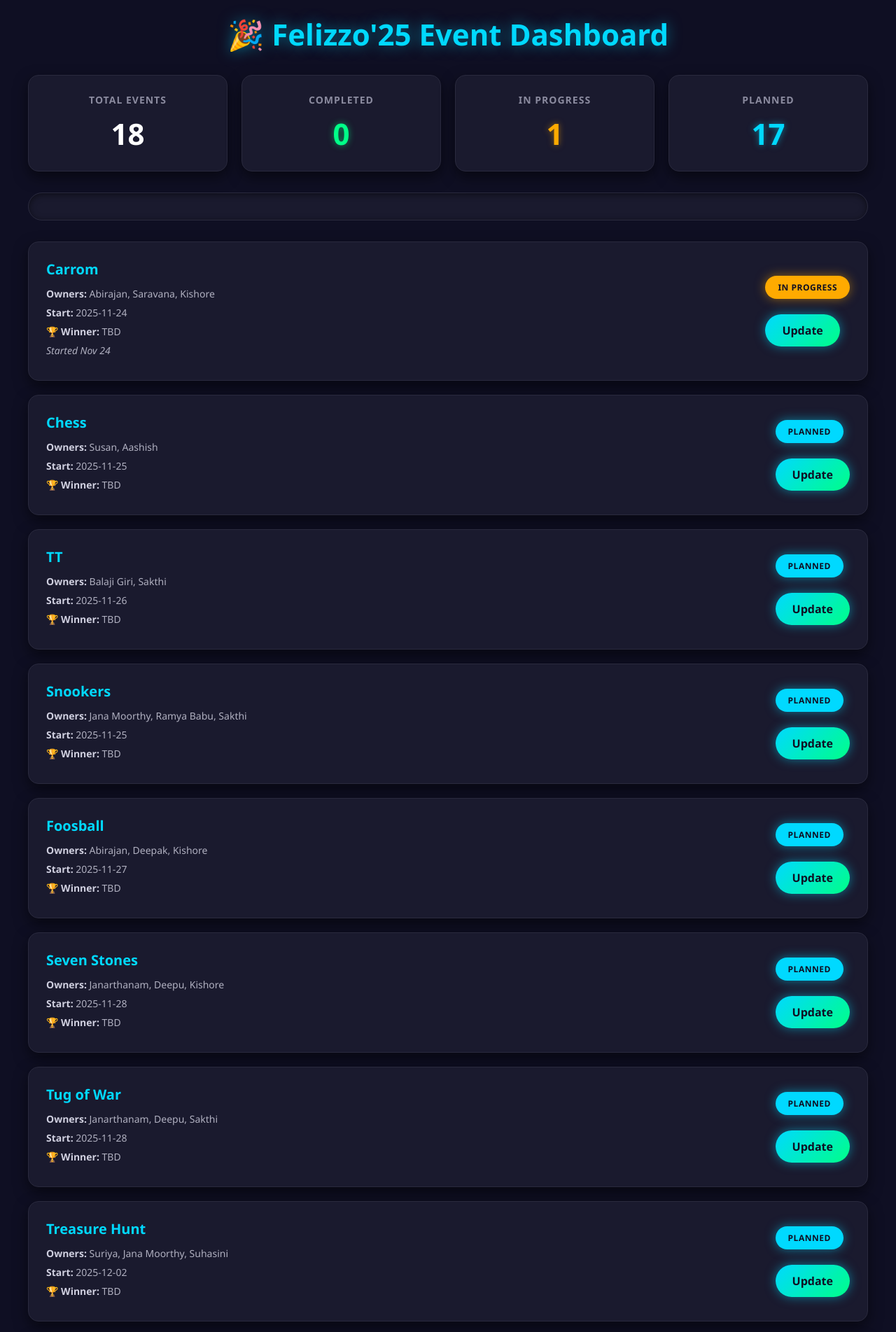
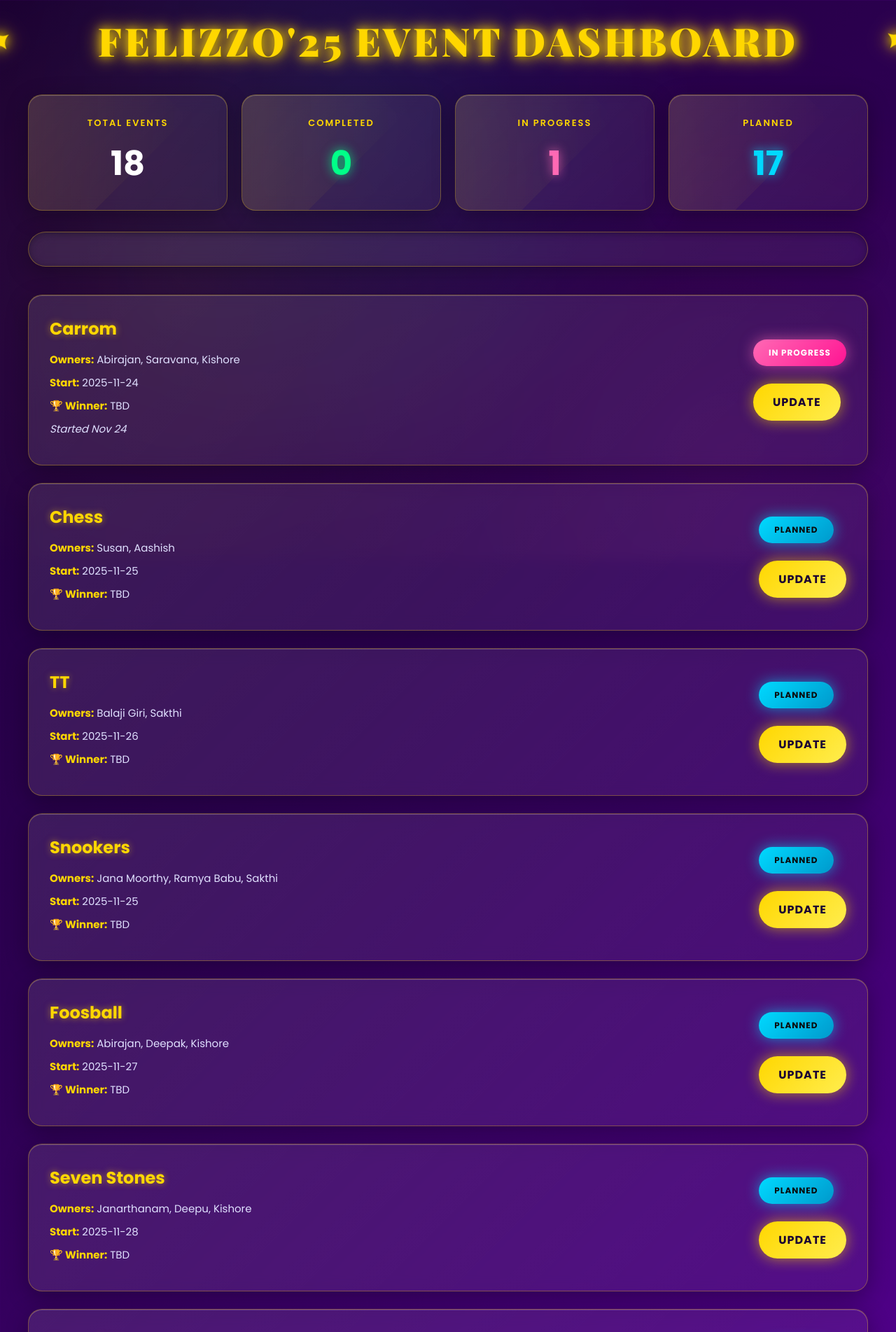
Before and after one commit to miniphotos93-boop/felizzo25-dashboard, a Flask app: page / in a window 1280 px wide. Shown: the top 1903 px of the page at 70% size. Run offline with Flask 3, Linux system fonts and the light colour scheme.

Commit message:
Apply glamorous bling theme with gold sparkle effects

```diff
--- a/templates/dashboard.html
+++ b/templates/dashboard.html
@@ -2,112 +2,260 @@
 <html>
 <head>
     <title>Felizzo'25 Dashboard</title>
+    <link href="https://fonts.googleapis.com/css2?family=Playfair+Display:wght@700;900&family=Poppins:wght@400;600;700&display=swap" rel="stylesheet">
     <style>
         * { margin: 0; padding: 0; box-sizing: border-box; }
         body {
-            font-family: 'Segoe UI', Tahoma, Geneva, Verdana, sans-serif;
-            background: #0f0f23;
+            font-family: 'Poppins', sans-serif;
+            background: linear-gradient(135deg, #1a0033 0%, #2d0052 25%, #4a0080 50%, #6b00b3 75%, #8b00e6 100%);
             min-height: 100vh;
             padding: 20px;
+            position: relative;
+            overflow-x: hidden;
         }
-        .container { max-width: 1200px; margin: 0 auto; }
+        body::before {
+            content: '';
+            position: fixed;
+            top: 0;
+            left: 0;
+            width: 100%;
+            height: 100%;
+            background:
+                radial-gradient(circle at 20% 50%, rgba(255, 215, 0, 0.1) 0%, transparent 50%),
+                radial-gradient(circle at 80% 80%, rgba(255, 105, 180, 0.1) 0%, transparent 50%),
+                radial-gradient(circle at 40% 20%, rgba(0, 255, 255, 0.1) 0%, transparent 50%);
+            pointer-events: none;
+            animation: shimmer 8s ease-in-out infinite;
+        }
+        @keyframes shimmer {
+            0%, 100% { opacity: 0.5; }
+            50% { opacity: 1; }
+        }
+        .container { max-width: 1200px; margin: 0 auto; position: relative; z-index: 1; }
         h1 {
-            color: #00d9ff;
-            margin-bottom: 30px;
+            font-family: 'Playfair Display', serif;
+            color: #ffd700;
+            margin-bottom: 40px;
             text-align: center;
-            font-size: 42px;
-            text-shadow: 0 0 20px rgba(0, 217, 255, 0.5);
-            animation: fadeIn 0.5s;
+            font-size: 56px;
+            font-weight: 900;
+            text-transform: uppercase;
+            letter-spacing: 4px;
+            text-shadow:
+                0 0 10px rgba(255, 215, 0, 0.8),
+                0 0 20px rgba(255, 215, 0, 0.6),
+                0 0 30px rgba(255, 215, 0, 0.4),
+                2px 2px 4px rgba(0, 0, 0, 0.5);
+            animation: sparkle 3s ease-in-out infinite;
+            position: relative;
         }
-        @keyframes fadeIn { from { opacity: 0; transform: translateY(-20px); } to { opacity: 1; transform: translateY(0); } }
+        h1::before {
+            content: '✦';
+            position: absolute;
+            left: -60px;
+            top: 50%;
+            transform: translateY(-50%);
+            font-size: 40px;
+            animation: rotate 4s linear infinite;
+        }
+        h1::after {
+            content: '✦';
+            position: absolute;
+            right: -60px;
+            top: 50%;
+            transform: translateY(-50%);
+            font-size: 40px;
+            animation: rotate 4s linear infinite reverse;
+        }
+        @keyframes sparkle {
+            0%, 100% { text-shadow:
+                0 0 10px rgba(255, 215, 0, 0.8),
+                0 0 20px rgba(255, 215, 0, 0.6),
+                0 0 30px rgba(255, 215, 0, 0.4),
+                2px 2px 4px rgba(0, 0, 0, 0.5); }
+            50% { text-shadow:
+                0 0 20px rgba(255, 215, 0, 1),
+                0 0 30px rgba(255, 215, 0, 0.8),
+                0 0 40px rgba(255, 215, 0, 0.6),
+                2px 2px 4px rgba(0, 0, 0, 0.5); }
+        }
+        @keyframes rotate {
+            from { transform: translateY(-50%) rotate(0deg); }
+            to { transform: translateY(-50%) rotate(360deg); }
+        }
         .stats { display: grid; grid-template-columns: repeat(4, 1fr); gap: 20px; margin-bottom: 30px; }
         .stat-card {
-            background: #1a1a2e;
-            padding: 25px;
-            border-radius: 15px;
-            box-shadow: 0 8px 20px rgba(0,0,0,0.5);
+            background: linear-gradient(135deg, rgba(255, 255, 255, 0.1), rgba(255, 255, 255, 0.05));
+            backdrop-filter: blur(10px);
+            padding: 30px;
+            border-radius: 20px;
+            box-shadow:
+                0 8px 32px rgba(0, 0, 0, 0.3),
+                inset 0 1px 0 rgba(255, 255, 255, 0.2);
             text-align: center;
-            transition: transform 0.3s, box-shadow 0.3s;
-            border: 1px solid #2a2a3e;
+            transition: all 0.3s;
+            border: 1px solid rgba(255, 215, 0, 0.3);
+            position: relative;
+            overflow: hidden;
         }
-        .stat-card:hover { transform: translateY(-5px); box-shadow: 0 12px 30px rgba(0, 217, 255, 0.3); }
-        .stat-card h3 { color: #8b8b9f; font-size: 14px; margin-bottom: 10px; text-transform: uppercase; letter-spacing: 1px; }
-        .stat-card .number { font-size: 42px; font-weight: bold; color: #fff; }
-        .completed { color: #00ff88 !important; text-shadow: 0 0 10px rgba(0, 255, 136, 0.5); }
-        .in-progress { color: #ffaa00 !important; text-shadow: 0 0 10px rgba(255, 170, 0, 0.5); }
-        .planned { color: #00d9ff !important; text-shadow: 0 0 10px rgba(0, 217, 255, 0.5); }
+        .stat-card::before {
+            content: '';
+            position: absolute;
+            top: -50%;
+            left: -50%;
+            width: 200%;
+            height: 200%;
+            background: linear-gradient(45deg, transparent, rgba(255, 215, 0, 0.1), transparent);
+            animation: shine 3s infinite;
+        }
+        @keyframes shine {
+            0% { transform: translateX(-100%) translateY(-100%) rotate(45deg); }
+            100% { transform: translateX(100%) translateY(100%) rotate(45deg); }
+        }
+        .stat-card:hover {
+            transform: translateY(-8px) scale(1.02);
+            box-shadow:
+                0 12px 40px rgba(255, 215, 0, 0.4),
+                inset 0 1px 0 rgba(255, 255, 255, 0.3);
+            border-color: rgba(255, 215, 0, 0.6);
+        }
+        .stat-card h3 { color: #ffd700; font-size: 13px; margin-bottom: 12px; text-transform: uppercase; letter-spacing: 2px; font-weight: 600; }
+        .stat-card .number { font-size: 48px; font-weight: 700; color: #fff; position: relative; z-index: 1; }
+        .completed { color: #00ff88 !important; text-shadow: 0 0 15px rgba(0, 255, 136, 0.8); }
+        .in-progress { color: #ff69b4 !important; text-shadow: 0 0 15px rgba(255, 105, 180, 0.8); }
+        .planned { color: #00d9ff !important; text-shadow: 0 0 15px rgba(0, 217, 255, 0.8); }
         .progress-bar {
-            background: #1a1a2e;
-            height: 40px;
-            border-radius: 20px;
+            background: linear-gradient(135deg, rgba(255, 255, 255, 0.1), rgba(255, 255, 255, 0.05));
+            backdrop-filter: blur(10px);
+            height: 50px;
+            border-radius: 25px;
             overflow: hidden;
-            margin-bottom: 30px;
-            box-shadow: inset 0 2px 10px rgba(0,0,0,0.5);
-            border: 1px solid #2a2a3e;
+            margin-bottom: 40px;
+            box-shadow:
+                0 8px 32px rgba(0, 0, 0, 0.3),
+                inset 0 2px 10px rgba(0, 0, 0, 0.3);
+            border: 1px solid rgba(255, 215, 0, 0.3);
         }
         .progress-fill {
-            background: linear-gradient(90deg, #00ff88, #00d9ff);
+            background: linear-gradient(90deg, #ffd700, #ffed4e, #ffd700);
+            background-size: 200% 100%;
             height: 100%;
             display: flex;
             align-items: center;
             justify-content: center;
-            color: #0f0f23;
-            font-weight: bold;
-            font-size: 16px;
+            color: #1a0033;
+            font-weight: 700;
+            font-size: 18px;
             transition: width 0.5s ease;
-            box-shadow: 0 0 20px rgba(0, 255, 136, 0.5);
+            box-shadow: 0 0 30px rgba(255, 215, 0, 0.8);
             white-space: nowrap;
             overflow: hidden;
+            animation: gradientMove 3s ease infinite;
         }
-        .events-grid { display: grid; gap: 20px; }
+        @keyframes gradientMove {
+            0%, 100% { background-position: 0% 50%; }
+            50% { background-position: 100% 50%; }
+        }
+        .events-grid { display: grid; gap: 25px; }
         .event-card {
-            background: #1a1a2e;
-            padding: 25px;
-            border-radius: 15px;
-            box-shadow: 0 8px 20px rgba(0,0,0,0.5);
+            background: linear-gradient(135deg, rgba(255, 255, 255, 0.1), rgba(255, 255, 255, 0.05));
+            backdrop-filter: blur(10px);
+            padding: 30px;
+            border-radius: 20px;
+            box-shadow:
+                0 8px 32px rgba(0, 0, 0, 0.3),
+                inset 0 1px 0 rgba(255, 255, 255, 0.2);
             display: grid;
             grid-template-columns: 1fr auto;
-            gap: 20px;
+            gap: 25px;
             align-items: center;
-            transition: transform 0.3s, box-shadow 0.3s;
-            border-left: 5px solid #00d9ff;
-            border: 1px solid #2a2a3e;
+            transition: all 0.3s;
+            border-left: 5px solid #ffd700;
+            border: 1px solid rgba(255, 215, 0, 0.3);
+            position: relative;
+            overflow: hidden;
         }
-        .event-card:hover { transform: translateX(5px); box-shadow: 0 12px 30px rgba(0, 217, 255, 0.3); }
-        .event-info h3 { color: #00d9ff; margin-bottom: 12px; font-size: 20px; }
-        .event-info p { color: #b0b0c0; margin: 8px 0; font-size: 14px; }
-        .event-info p strong { color: #d0d0e0; }
+        .event-card::before {
+            content: '';
+            position: absolute;
+            top: -50%;
+            left: -50%;
+            width: 200%;
+            height: 200%;
+            background: linear-gradient(45deg, transparent, rgba(255, 215, 0, 0.05), transparent);
+            animation: shine 4s infinite;
+        }
+        .event-card:hover {
+            transform: translateX(8px) scale(1.01);
+            box-shadow:
+                0 12px 40px rgba(255, 215, 0, 0.4),
+                inset 0 1px 0 rgba(255, 255, 255, 0.3);
+            border-color: rgba(255, 215, 0, 0.6);
+        }
+        .event-info h3 {
+            color: #ffd700;
+            margin-bottom: 15px;
+            font-size: 24px;
+            font-weight: 700;
+            text-shadow: 0 0 10px rgba(255, 215, 0, 0.5);
+            position: relative;
+            z-index: 1;
+        }
+        .event-info p { color: #e0e0ff; margin: 10px 0; font-size: 15px; position: relative; z-index: 1; }
+        .event-info p strong { color: #ffd700; }
         .status-badge {
             display: inline-block;
-            padding: 8px 18px;
-            border-radius: 25px;
+            padding: 10px 22px;
+            border-radius: 30px;
             font-size: 12px;
-            font-weight: bold;
+            font-weight: 700;
             text-transform: uppercase;
-            letter-spacing: 0.5px;
+            letter-spacing: 1px;
+            position: relative;
+            z-index: 1;
         }
-        .status-completed { background: #00ff88; color: #0f0f23; box-shadow: 0 0 15px rgba(0, 255, 136, 0.5); }
-        .status-in-progress { background: #ffaa00; color: #0f0f23; box-shadow: 0 0 15px rgba(255, 170, 0, 0.5); }
-        .status-planned { background: #00d9ff; color: #0f0f23; box-shadow: 0 0 15px rgba(0, 217, 255, 0.5); }
+        .status-completed {
+            background: linear-gradient(135deg, #00ff88, #00cc6a);
+            color: #0a0a0a;
+            box-shadow: 0 0 20px rgba(0, 255, 136, 0.6);
+        }
+        .status-in-progress {
+            background: linear-gradient(135deg, #ff69b4, #ff1493);
+            color: #fff;
+            box-shadow: 0 0 20px rgba(255, 105, 180, 0.6);
+        }
+        .status-planned {
+            background: linear-gradient(135deg, #00d9ff, #0099cc);
+            color: #0a0a0a;
+            box-shadow: 0 0 20px rgba(0, 217, 255, 0.6);
+        }
         .btn {
-            padding: 12px 24px;
-            background: linear-gradient(135deg, #00d9ff, #00ff88);
-            color: #0f0f23;
+            padding: 14px 28px;
+            background: linear-gradient(135deg, #ffd700, #ffed4e);
+            color: #1a0033;
             border: none;
-            border-radius: 25px;
+            border-radius: 30px;
             cursor: pointer;
             text-decoration: none;
             display: inline-block;
-            font-weight: bold;
-            transition: transform 0.2s, box-shadow 0.2s;
-            box-shadow: 0 0 15px rgba(0, 217, 255, 0.5);
+            font-weight: 700;
+            text-transform: uppercase;
+            letter-spacing: 1px;
+            transition: all 0.3s;
+            box-shadow: 0 0 20px rgba(255, 215, 0, 0.6);
+            position: relative;
+            z-index: 1;
         }
-        .btn:hover { transform: scale(1.05); box-shadow: 0 0 25px rgba(0, 217, 255, 0.8); }
+        .btn:hover {
+            transform: scale(1.08);
+            box-shadow: 0 0 30px rgba(255, 215, 0, 0.9);
+            background: linear-gradient(135deg, #ffed4e, #ffd700);
+        }
     </style>
 </head>
 <body>
     <div class="container">
-        <h1>🎉 Felizzo'25 Event Dashboard</h1>
+        <h1>Felizzo'25 Event Dashboard</h1>
 
         <div class="stats">
             <div class="stat-card">
```
